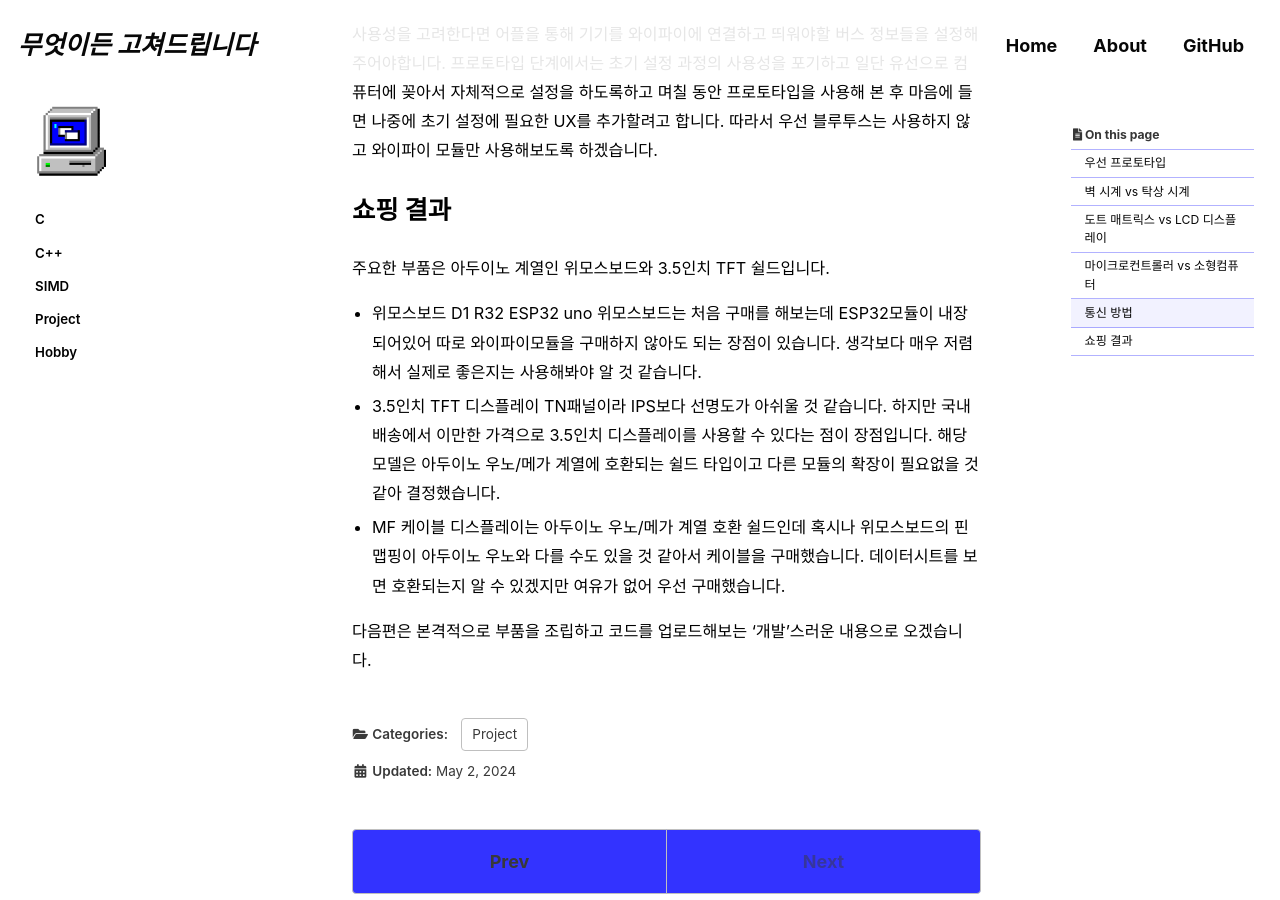
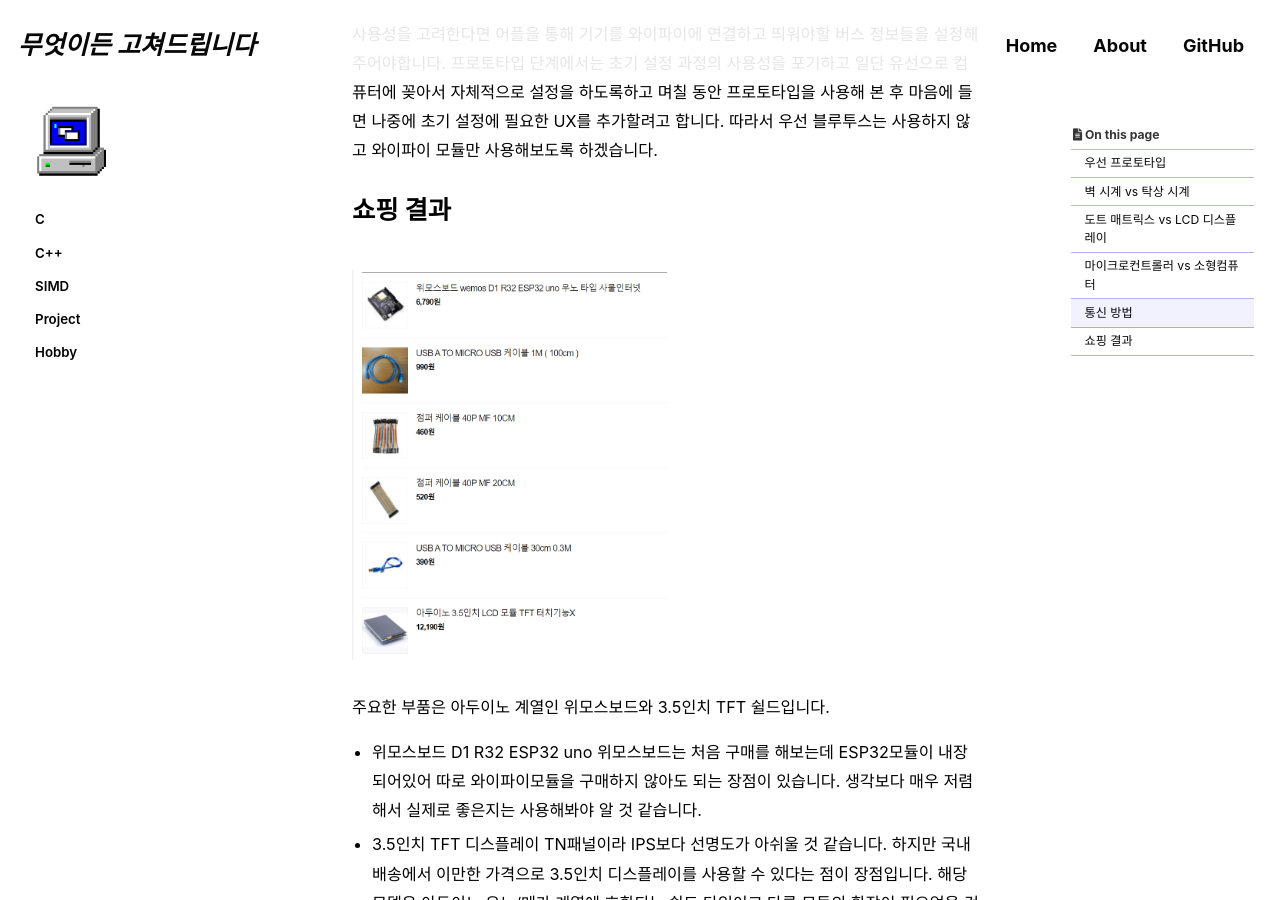
Before and after one commit to jeekpark/jeekpark.github.io, a Jekyll site: the page built from _posts/2024-04-30-project-commute-cube-intro copy.md, in a window 1280 px wide and 900 px high, scrolled down 1391 px. Built offline with Jekyll 4.4.1, drawn with Linux system fonts in a browser that asks for light colours; cached includes are drawn as plain includes; some web fonts are replaced; comment, search, counter and statistics services are not loaded.

Commit message:
Update: 2024-05-02

```diff
--- a/_posts/2024-04-30-project-commute-cube-intro copy.md
+++ b/_posts/2024-04-30-project-commute-cube-intro copy.md
@@ -34,6 +34,8 @@ last_modified_at: 2024-05-02
 사용성을 고려한다면 어플을 통해 기기를 와이파이에 연결하고 띄워야할 버스 정보들을 설정해주어야합니다. 프로토타입 단계에서는 초기 설정 과정의 사용성을 포기하고 일단 유선으로 컴퓨터에 꽂아서 자체적으로 설정을 하도록하고 며칠 동안 프로토타입을 사용해 본 후 마음에 들면 나중에 초기 설정에 필요한 UX를 추가할려고 합니다. 따라서 우선 블루투스는 사용하지 않고 와이파이 모듈만 사용해보도록 하겠습니다.
 
 # 쇼핑 결과
+<img src="https://github.com/jeekpark/jeekpark.github.io/blob/main/assets/images/posts_img/commute-cube/buy-list.png?raw=true" width="50%">
+
 주요한 부품은 아두이노 계열인 위모스보드와 3.5인치 TFT 쉴드입니다.
 - 위모스보드 D1 R32 ESP32 uno
   위모스보드는 처음 구매를 해보는데 ESP32모듈이 내장되어있어 따로 와이파이모듈을 구매하지 않아도 되는 장점이 있습니다. 생각보다 매우 저렴해서 실제로 좋은지는 사용해봐야 알 것 같습니다.
@@ -43,4 +45,5 @@ last_modified_at: 2024-05-02
   디스플레이는 아두이노 우노/메가 계열 호환 쉴드인데 혹시나 위모스보드의 핀 맵핑이 아두이노 우노와 다를 수도 있을 것 같아서 케이블을 구매했습니다. 데이터시트를 보면 호환되는지 알 수 있겠지만 여유가 없어 우선 구매했습니다.
 
 
+<br>
 다음편은 본격적으로 부품을 조립하고 코드를 업로드해보는 '개발'스러운 내용으로 오겠습니다.
```
Also changed, not shown: assets/images/posts_img/commute-cube/images.jfif (added).
